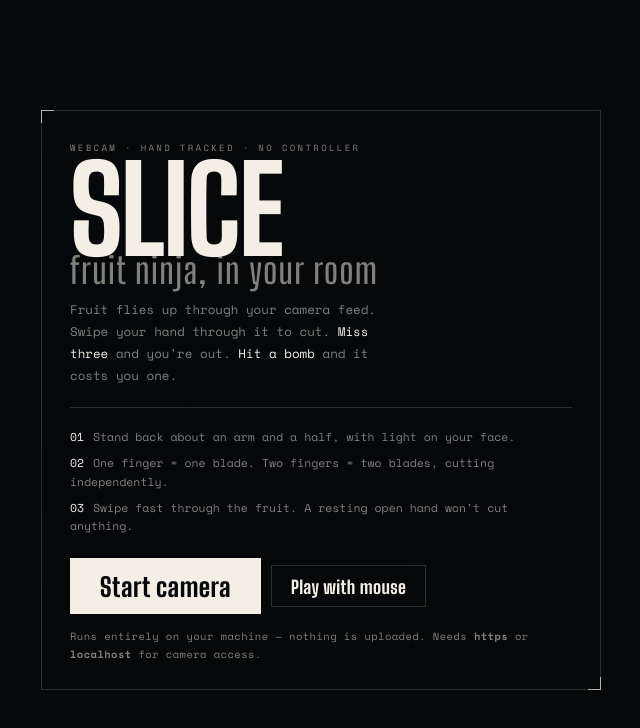
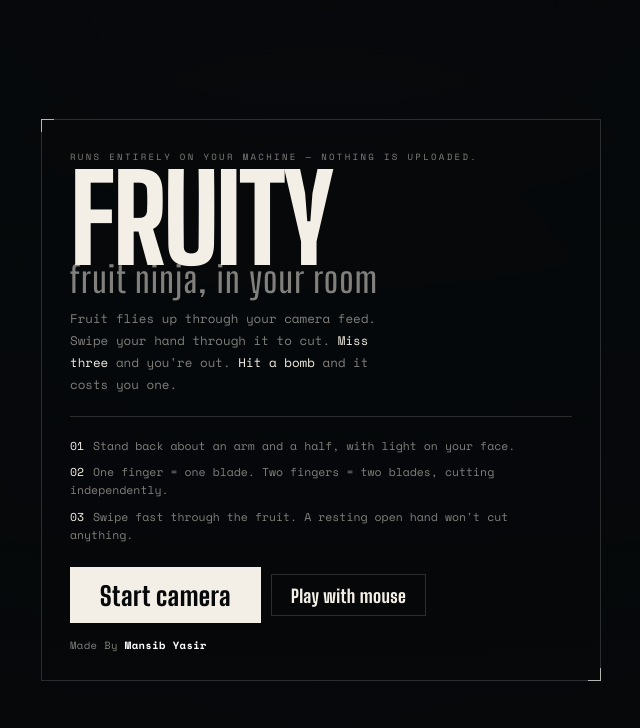
Before and after one commit to MansibR360/AR-Fruit-Ninja, a plain HTML site: page index.html in a window 1280 px wide. Shown: the whole page, without its empty margins (319-959 px from the left). Drawn offline with nearby package versions, Linux system fonts and the light colour scheme.

Commit message:
modified:   index.html

```diff
--- a/index.html
+++ b/index.html
@@ -8,6 +8,12 @@
 <link rel="preconnect" href="https://fonts.gstatic.com" crossorigin>
 <link href="https://fonts.googleapis.com/css2?family=Big+Shoulders+Display:wght@400;600;800&family=Space+Mono:wght@400;700&display=swap" rel="stylesheet">
 <style>
+
+  a {
+    color: white;
+    text-decoration: none;
+  }
+
   :root{
     --ink:#06080a;
     --bone:#f3efe6;
@@ -94,8 +100,8 @@
 
 <div class="panel" id="start">
   <div class="card">
-    <div class="eyebrow">Webcam · hand tracked · no controller</div>
-    <h1>SLICE<span>fruit ninja, in your room</span></h1>
+    <div class="eyebrow">Runs entirely on your machine — nothing is uploaded.</div>
+    <h1>FRUITY<span>fruit ninja, in your room</span></h1>
     <p class="lede">Fruit flies up through your camera feed. Swipe your hand through it to cut. <b>Miss three</b> and you're out. <b>Hit a bomb</b> and it costs you one.</p>
     <div class="rule"></div>
     <div class="steps">
@@ -107,7 +113,7 @@
       <button id="go">Start camera</button>
       <button class="ghost" id="mouse">Play with mouse</button>
     </div>
-    <div class="note">Runs entirely on your machine — nothing is uploaded. Needs <b>https</b> or <b>localhost</b> for camera access.</div>
+    <div class="note">Made By <b><a href="mansibyasir.cloud">Mansib Yasir</a></b></div>
     <div class="err" id="err"></div>
   </div>
 </div>
```
